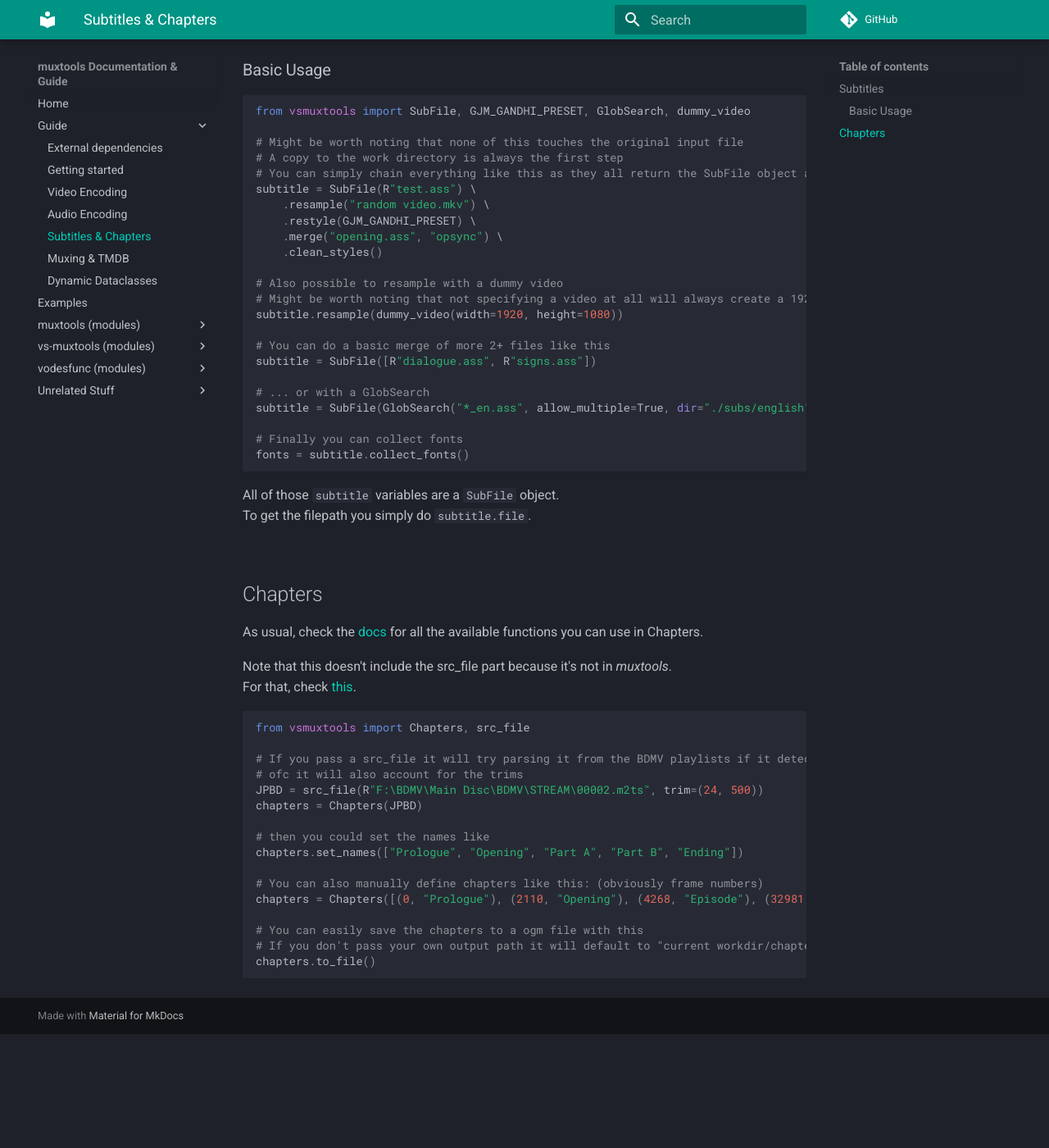
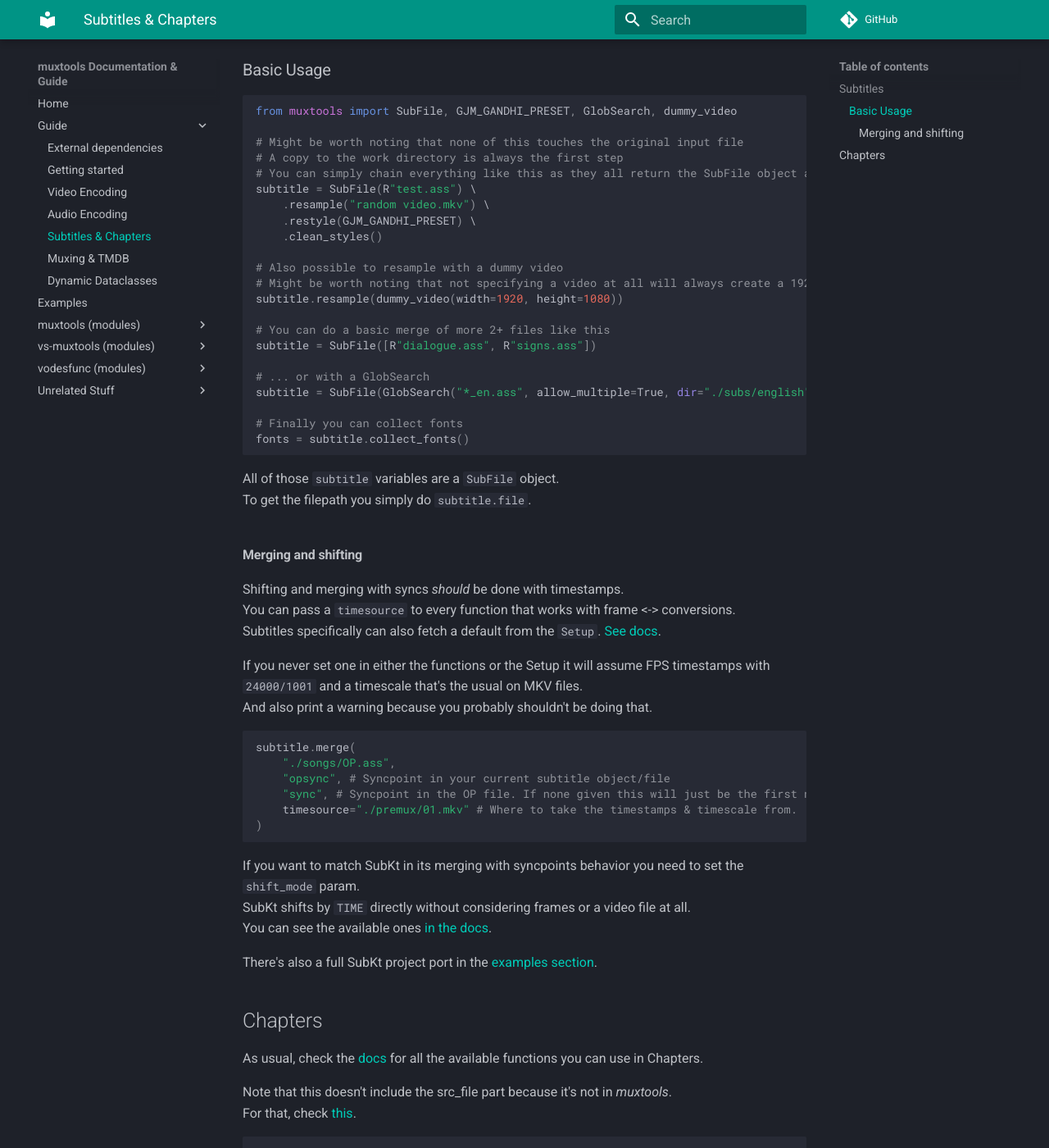
Before and after one commit to Vodes/muxtools-doc, an MkDocs documentation site: the page built from docs/guide/subtitles-and-chapters.md, in a window 1280 px wide and 1400 px high, scrolled down 244 px. Shown: the whole window at 82% size. Built offline with MkDocs 1.6.1 and Material for MkDocs 9.7.7, drawn with Linux system fonts in a browser that asks for light colours; comment, search, counter and statistics services are not loaded; before the commit the page ends 1505 px from its top, so only the background shows below that; some of the changed text lies outside the part shown.

Commit message:
Add section for merging and timestamps and all the new stuff

````diff
--- a/docs/guide/subtitles-and-chapters.md
+++ b/docs/guide/subtitles-and-chapters.md
@@ -5,7 +5,7 @@
 
 ### Basic Usage
 ```py
-from vsmuxtools import SubFile, GJM_GANDHI_PRESET, GlobSearch, dummy_video
+from muxtools import SubFile, GJM_GANDHI_PRESET, GlobSearch, dummy_video
 
 # Might be worth noting that none of this touches the original input file
 # A copy to the work directory is always the first step
@@ -13,7 +13,6 @@
 subtitle = SubFile(R"test.ass") \
     .resample("random video.mkv") \
     .restyle(GJM_GANDHI_PRESET) \
-    .merge("opening.ass", "opsync") \
     .clean_styles()
 
 # Also possible to resample with a dummy video
@@ -32,6 +31,29 @@
 
 All of those `subtitle` variables are a `SubFile` object.<br>
 To get the filepath you simply do `subtitle.file`.<br><br>
+
+#### Merging and shifting
+Shifting and merging with syncs *should* be done with timestamps.<br>
+You can pass a `timesource` to every function that works with frame <-> conversions.<br>
+Subtitles specifically can also fetch a default from the `Setup`. [See docs](/muxtools/main/#muxtools.main.Setup.set_default_sub_timesource).
+
+If you never set one in either the functions or the Setup it will assume FPS timestamps with `24000/1001` and a timescale that's the usual on MKV files.<br>
+And also print a warning because you probably shouldn't be doing that.
+
+```py
+subtitle.merge(
+    "./songs/OP.ass",
+    "opsync", # Syncpoint in your current subtitle object/file
+    "sync", # Syncpoint in the OP file. If none given this will just be the first non-comment line (sorted by start time)
+    timesource="./premux/01.mkv" # Where to take the timestamps & timescale from.
+)
+```
+
+If you want to match SubKt in its merging with syncpoints behavior you need to set the `shift_mode` param.<br>
+SubKt shifts by `TIME` directly without considering frames or a video file at all.<br>
+You can see the available ones [in the docs](/muxtools/subtitle/basesub/#muxtools.subtitle.basesub.ShiftMode).
+
+There's also a full SubKt project port in the [examples section](/examples/#adapting-a-subkt-project-to-muxtools).
 
 ## Chapters
 
@@ -58,3 +80,9 @@
 # If you don't pass your own output path it will default to "current workdir/chapters.txt"
 chapters.to_file()
 ```
+
+The chapters take a `timesource` and `timescale` param aswell albeit defaulting to FPS timestamps without a warning.<br>
+Using a `src_file` or doing `Chapters.from_mkv` will automatically fetch them from that respective video.
+
+**Chapters will not fetch a default from the setup!**<br>
+(unless you're doing `Chapters.from_sub`)
````
Also changed, not shown: docs/muxtools/subtitle/basesub.md (+1 -0 lines).
